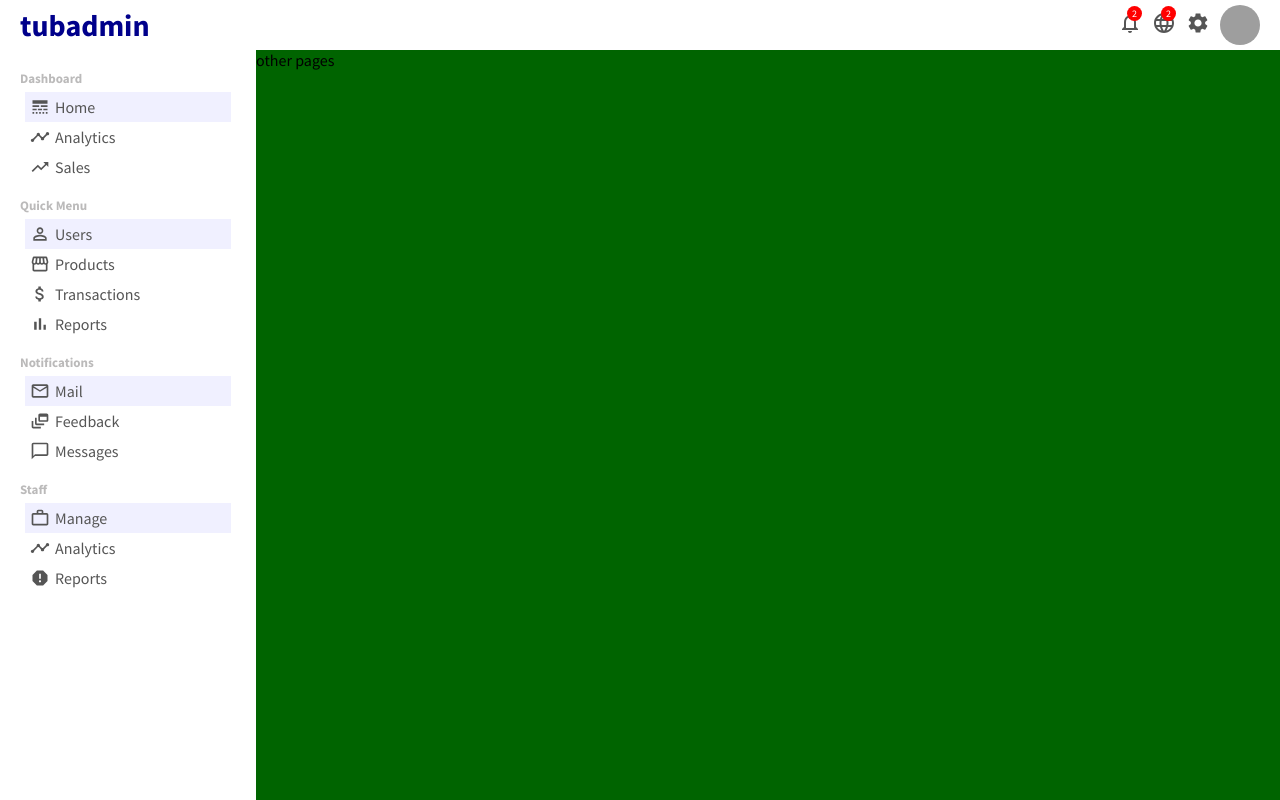
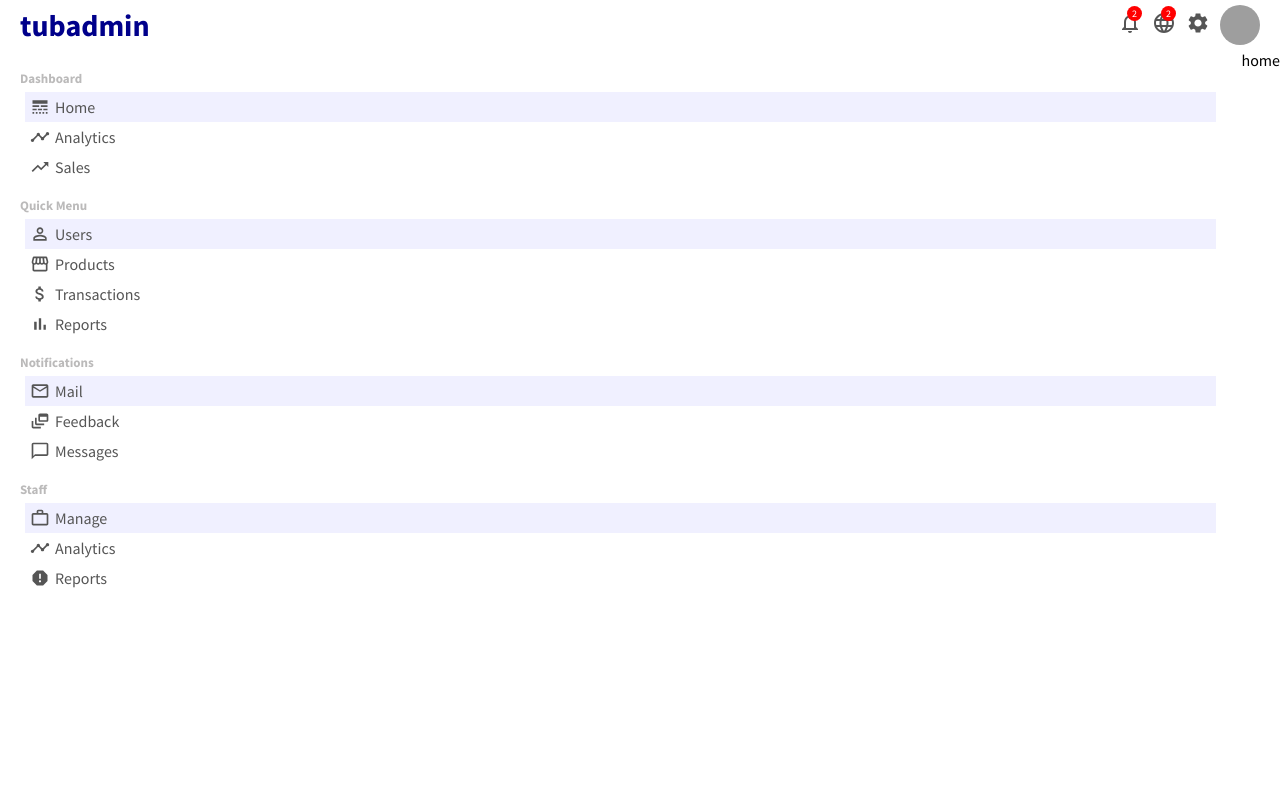
Before and after one commit to atubak400/React-Admin-Panel, a React (Create React App) app: page / in a window 1280 px wide. Built offline with nearby package versions, Linux system fonts and the light colour scheme; grey boxes are pictures that could not be loaded.

Commit message:
home page created

```diff
--- a/src/App.js
+++ b/src/App.js
@@ -1,6 +1,7 @@
 import Topbar from './Components/topbar/Topbar'
 import Sidebar from './Components/sidebar/Sidebar'
 import './app.css'
+import Home from './pages/home/Home'
 
 function App() {
   return (
@@ -8,7 +9,7 @@
       <Topbar />
       <div className='container'>
         <Sidebar />
-        <div className='others'>other pages</div>
+        <Home />
       </div>
     </div>
   )
--- a/src/app.css
+++ b/src/app.css
@@ -1,8 +1,3 @@
 .container {
   display: flex;
 }
-
-.others {
-  flex: 4;
-  background-color: darkgreen;
-}
--- /dev/null
+++ b/src/pages/home/Home.jsx
@@ -0,0 +1,5 @@
+import './home.css'
+
+export default function Home() {
+  return <div className='home'>home</div>
+}
```
Also changed, not shown: src/pages/home/home.css (added).
